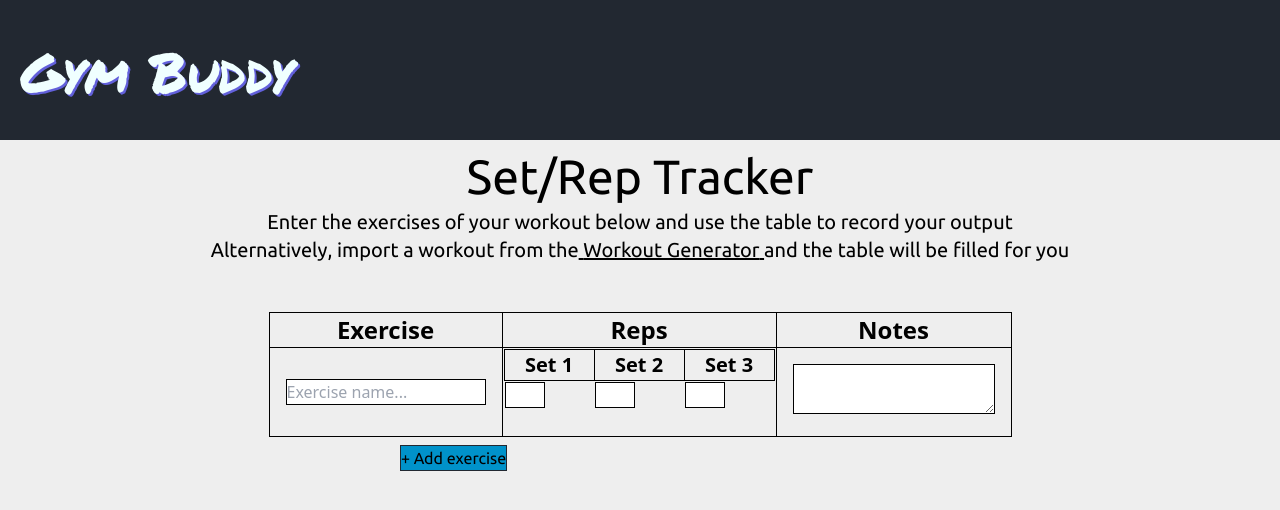
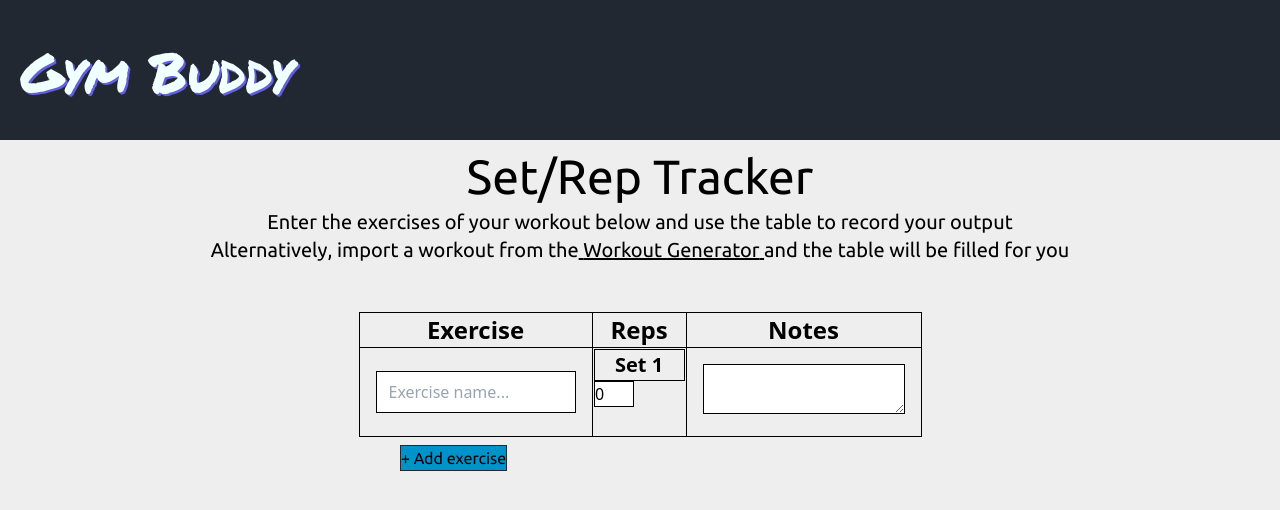
Before and after one commit to b-e-n-murray/react-gym-buddy-app, a React (Create React App) app: page /set-tracker in a window 1280 px wide. Shown: the top 510 px of the page. Built offline with nearby package versions, Linux system fonts and the light colour scheme; a web font is replaced by a local one.

Commit message:
mapping over sets obj to contionally render num of sets

```diff
--- a/src/components/SetTracker.tsx
+++ b/src/components/SetTracker.tsx
@@ -4,11 +4,17 @@ import { Link } from "react-router-dom";
 interface IExercise {
   name: string;
   notes: string;
-  set1: number;
+  sets: Record<string, number>;
+  editMode: boolean;
 }
 
 function SetTracker(): JSX.Element {
-  const emptyExercise: IExercise = { name: "", notes: "", set1: 0 };
+  const emptyExercise: IExercise = {
+    name: "",
+    notes: "",
+    sets: { set1: 0 },
+    editMode: true,
+  };
   const [exerciseList, setExerciseList] = useState<IExercise[]>([
     emptyExercise,
   ]);
@@ -45,53 +51,46 @@ function SetTracker(): JSX.Element {
             {exerciseList.map((exercise) => {
               return (
                 <>
+                  {exercise.editMode ? (
                     <tr>
                       <td className="border border-slate-700 p-3">
-                      {exercise.name === "" ? (
                         <input
                           placeholder="Exercise name..."
                           maxLength={50}
-                          className="w-200 border border-black-200"
+                          className="w-200 border border-black-200 pl-2 pt-1 pb-1"
                         ></input>
-                      ) : (
-                        <div>{exercise.name}</div>
-                      )}
                       </td>
                       <td className="flex justify-center">
                         <table className="table-auto">
                           <thead>
                             <tr>
-                            <th className="w-90 border border-slate-700 text-xl">
-                              Set 1
+                              {Object.entries(exercise.sets).map(
+                                ([setNum, reps]) => {
+                                  return (
+                                      <th key={setNum} className="w-90 border border-slate-700 text-xl">
+                                        {`Set ${setNum[3]}`}
                                       </th>
-                            <th className="w-90 border border-slate-700 text-xl">
-                              Set 2
-                            </th>
-                            <th className="w-90 border border-slate-700 text-xl">
-                              Set 3
-                            </th>
+                                  );
+                                }
+                              )}
                             </tr>
                           </thead>
                           <tbody>
                             <tr>
-                            <td className="justify-center">
+                              {Object.entries(exercise.sets).map(
+                                ([setNum, reps]) => {
+                                  return (
+                                    <>
                                       <input
+                                        className="flex justify-center w-40 border border-slate-400"
                                         maxLength={3}
-                                className="w-40 border border-black-200"
-                              ></input>
-                            </td>
-                            <td className="justify-center">
-                              <input
-                                maxLength={3}
-                                className="w-40 border border-black-200"
-                              ></input>
-                            </td>
-                            <td className="justify-center">
-                              <input
-                                maxLength={3}
-                                className="w-40 border border-black-200"
-                              ></input>
-                            </td>
+                                        value={reps}
+                                      >
+                                      </input>
+                                    </>
+                                  );
+                                }
+                              )}
                             </tr>
                           </tbody>
                         </table>
@@ -100,6 +99,46 @@ function SetTracker(): JSX.Element {
                         <textarea className="border border-black-200"></textarea>
                       </td>
                     </tr>
+                  ) : (
+                    <tr>
+                      <td className="border border-slate-700 p-3">
+                        <p>{exercise.name}</p>
+                      </td>
+                      <td className="flex justify-center">
+                        <table className="table-auto">
+                          <thead>
+                            <tr>
+                              {Object.entries(exercise.sets).map(
+                                ([setNum, reps]) => {
+                                  return (
+                                    <>
+                                      <th className="w-90 border border-slate-700 text-xl">
+                                        {`Set ${setNum[3]}`}
+                                      </th>
+                                    </>
+                                  );
+                                }
+                              )}
+                            </tr>
+                          </thead>
+                          <tbody>
+                            {Object.entries(exercise.sets).map(
+                              ([setNum, reps]) => {
+                                return (
+                                  <>
+                                    <td>{reps}</td>
+                                  </>
+                                );
+                              }
+                            )}
+                          </tbody>
+                        </table>
+                      </td>
+                      <td className="border border-slate-700 p-3">
+                        <textarea className="border border-black-200"></textarea>
+                      </td>
+                    </tr>
+                  )}
                 </>
               );
             })}
--- a/src/components/Stopwatch.tsx
+++ b/src/components/Stopwatch.tsx
@@ -88,7 +88,7 @@ function Stopwatch(): JSX.Element {
 
   return (
     <>
-      <div className="flex justify-center mx-auto mt-30 mb-30">
+      <div className="flex justify-center mx-auto mt-3 mb-3">
         <span className="time-msr">
           {currentTime.hours < 10 ? "0" + currentTime.hours : currentTime.hours}
         </span>
```
Lines whose indentation alone changed are shown as unchanged.
